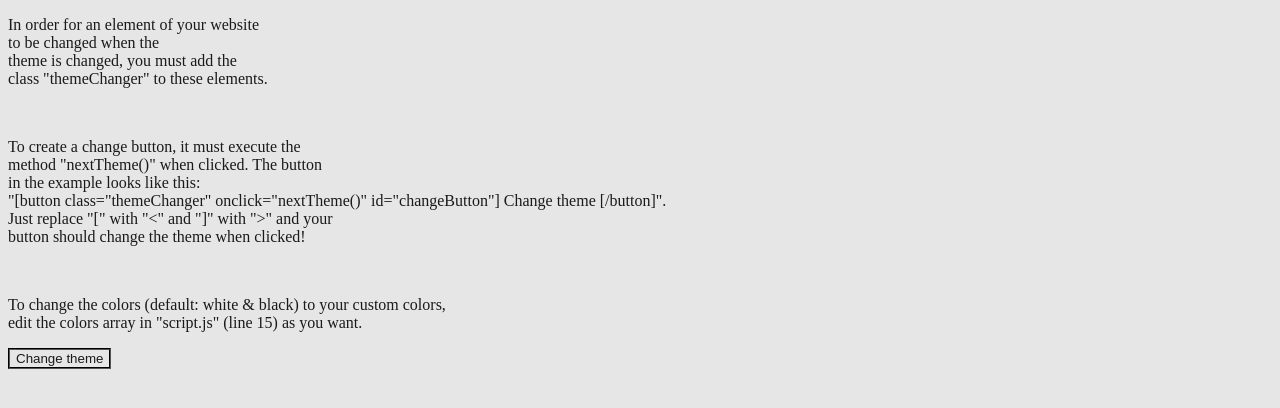
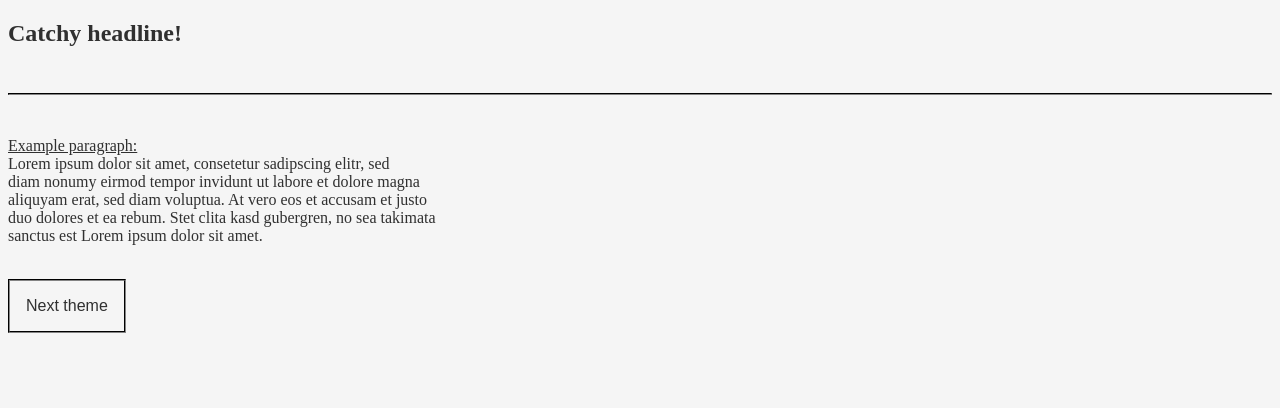
Before and after one commit to zManuu/Theme-Changer, a plain HTML site: page ThemeChanger/index.html in a window 1280 px wide. Drawn offline with Linux system fonts and the light colour scheme.

Commit message:
Add files via upload

```diff
--- a/ThemeChanger/index.html
+++ b/ThemeChanger/index.html
@@ -6,27 +6,20 @@
     <link rel="stylesheet" href="style.css">
   </head>
   <body>
+    <h2 class="themeChanger">Catchy headline!</h2>
+    <br >
+    <hr class="themeChanger">
+    <br >
     <p class="themeChanger">
-      In order for an element of your website<br>
-      to be changed when the<br>
-      theme is changed, you must add the<br>
-      class "themeChanger" to these elements.
+      <span style="text-decoration: underline;">Example paragraph:</span><br>
+      Lorem ipsum dolor sit amet, consetetur sadipscing elitr, sed<br>
+      diam nonumy eirmod tempor invidunt ut labore et dolore magna<br>
+      aliquyam erat, sed diam voluptua. At vero eos et accusam et justo<br>
+      duo dolores et ea rebum. Stet clita kasd gubergren, no sea takimata<br>
+      sanctus est Lorem ipsum dolor sit amet.
     </p>
-    <br />
-    <p class="themeChanger">
-      To create a change button, it must execute the<br>
-      method "nextTheme()" when clicked. The button<br>
-      in the example looks like this:<br>
-      "[button class="themeChanger" onclick="nextTheme()" id="changeButton"] Change theme [/button]".<br>
-      Just replace "[" with "<" and "]" with ">" and your<br>
-      button should change the theme when clicked!
-    </p>
-    <br />
-    <p class="themeChanger">
-      To change the colors (default: white & black) to your custom colors,<br>
-      edit the colors array in "script.js" (line 15) as you want.
-    </p>
-    <button class="themeChanger" onclick="nextTheme()" id="changeButton">Change theme</button>
+    <br >
+    <button class="themeChanger" onclick="nextTheme()" id="changeButton">Next theme</button>
     <script src="script.js" charset="utf-8"></script>
   </body>
 </html>
--- a/ThemeChanger/script.js
+++ b/ThemeChanger/script.js
@@ -1,50 +1,56 @@
-function print(s) {
-  console.log(s);
-}
+function print(s) { console.log(s); }
 
 var currentTheme = 0;
 
+function theme(bg, text, util, name) {
+  this.bg = bg;
+  this.text = text;
+  this.util = util;
+  this.name = name;
+}
+
 /*
-
-  Example:
-  #E6E6E6 -> "white"
-  #1A1A1A -> "black"
-
+  To create your own themes, you can use the constructor of 'theme'.
+  The parameters are used like so:
+  1.: background
+  2.: text
+  3.: util (hr, borderColor, ...)
+  4.: name
 */
 
-var colors = ["#E6E6E6", "#1A1A1A"];
+var themes = [
+  new theme("#F5F5F5", "#303030", "#303030", "Light"),
+  new theme("#303030", "#F5F5F5", "#F5F5F5", "Dark"),
+  new theme("#3C3C3C", "#E39824", "#E0D1B9", "Darcula"),
+  new theme("#1A2046", "#3DDFA4", "#A45F38", "Arc Dark"),
+  new theme("#1B1B1B", "#3B6FD0", "#227A9D", "Darker"),
+  new theme("#401C44", "#E1A7E7", "#E81B5F", "Palenight")
+];
 
 function nextTheme() {
-  if (currentTheme == 0) {
-    applyDark();
-    currentTheme = 1;
-  } else {
-    applyLight();
+  currentTheme++;
+  if (currentTheme >= themes.length) {
     currentTheme = 0;
   }
+  applyTheme(themes[currentTheme]);
 }
 
-function applyDark() {
-  document.body.style.background = colors[1];
+function applyTheme(theme) {
+  document.body.style.background = theme.bg;
 
   var changebleElements = document.getElementsByClassName("themeChanger");
   for (var i = 0; i < changebleElements.length; i++) {
     var current = changebleElements[i];
-    current.style.background = colors[1];
-    current.style.color = colors[0];
+    current.style.background = theme.bg;
+    current.style.color = theme.text;
+    current.style.borderColor = theme.util;
+    if (current.tagName == "HR") {
+      current.style.background = theme.util;
+    }
   }
-}
 
-function applyLight() {
-  document.body.style.background = colors[0];
-
-  var changebleElements = document.getElementsByClassName("themeChanger");
-  for (var i = 0; i < changebleElements.length; i++) {
-    var current = changebleElements[i];
-    current.style.background = colors[0];
-    current.style.color = colors[1];
-  }
+  print("Successfully applied the \"" + theme.name + "\" theme!");
 }
 
 // Apply light theme at start
-applyLight();
+applyTheme(themes[0]);
--- a/ThemeChanger/style.css
+++ b/ThemeChanger/style.css
@@ -5,4 +5,7 @@ body {
 
 #changeButton {
   border-style: groove;
+  color: white;
+  padding: 16px;
+  font-size: 16px;
 }
```
